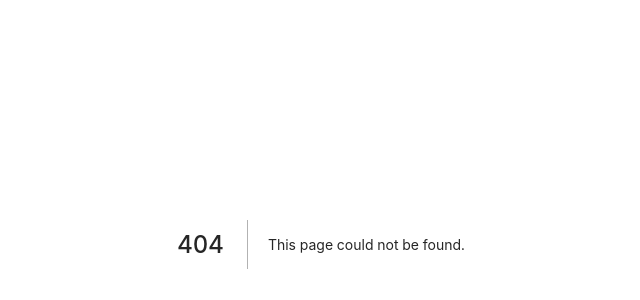
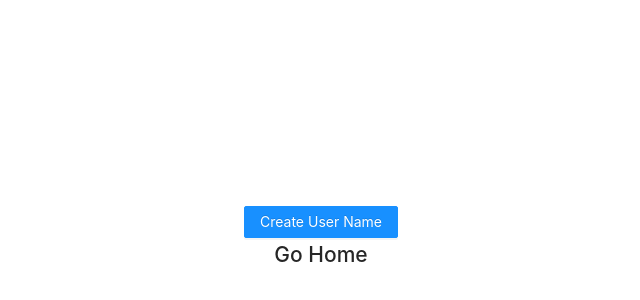
Before and after one commit to ItamarShDev/qa-testing-website, a Next.js app: page /case1-works in a window 1280 px wide. Before the commit this address had no page. Shown: the part 156-456 px from the top of the page, without its empty margins (319-959 px from the left). Built offline with nearby package versions, Linux system fonts and the light colour scheme.

Commit message:
new: adding working route

```diff
--- /dev/null
+++ b/pages/case1-works.tsx
@@ -0,0 +1,42 @@
+import { Button } from "antd";
+import { useRouter } from "next/router";
+import { useEffect, useState } from "react";
+import { Head } from "../components/head";
+import { HomeLink } from "../components/link";
+import { Modal } from "../components/modal";
+import styles from "../styles/Home.module.css";
+export default function Index() {
+  const [open, setOpen] = useState(false);
+  const [username, setUsername] = useState("");
+  const router = useRouter();
+  useEffect(() => {
+    setUsername(router.query.user as string);
+  }, [router.query.user]);
+  const showModal = () => {
+    setOpen(true);
+  };
+  return (
+    <div className={styles.container}>
+      <Head pageName="Case1" />
+
+      <main className={styles.main}>
+        <Button
+          id="create-username"
+          type="primary"
+          onClick={showModal}
+          disabled={open}
+        >
+          Create User Name
+        </Button>
+        <Modal setOpen={setOpen} setUserName={setUsername} open={open} />
+        {username && (
+          <div className="username">
+            <h2>Welcome {username}</h2>
+          </div>
+        )}
+
+        <HomeLink />
+      </main>
+    </div>
+  );
+}
--- a/styles/globals.css
+++ b/styles/globals.css
@@ -16,13 +16,3 @@ a {
 * {
   box-sizing: border-box;
 }
-
-@media (prefers-color-scheme: dark) {
-  html {
-    color-scheme: dark;
-  }
-  body {
-    color: white;
-    background: black;
-  }
-}
```
